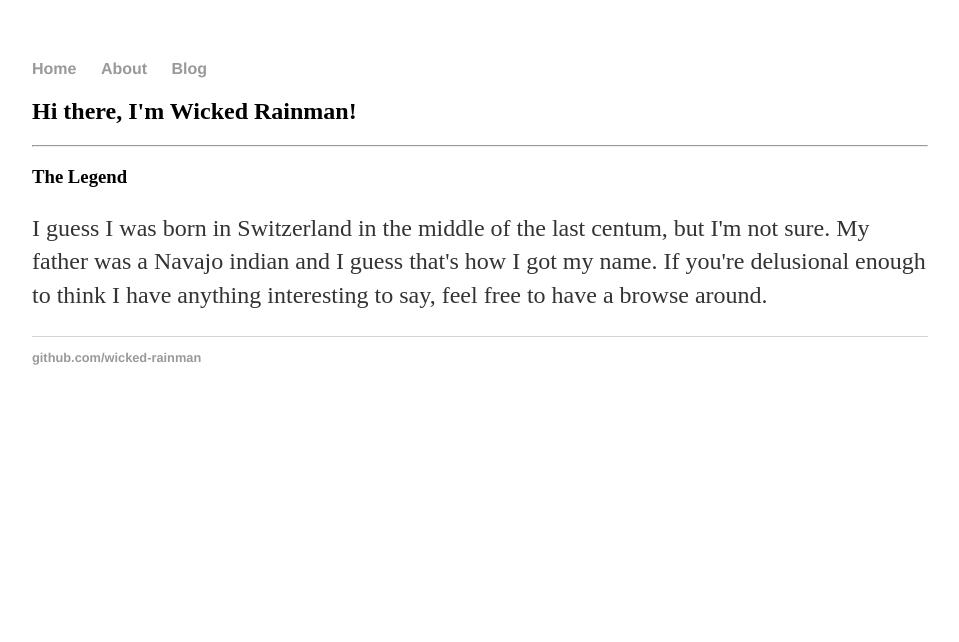
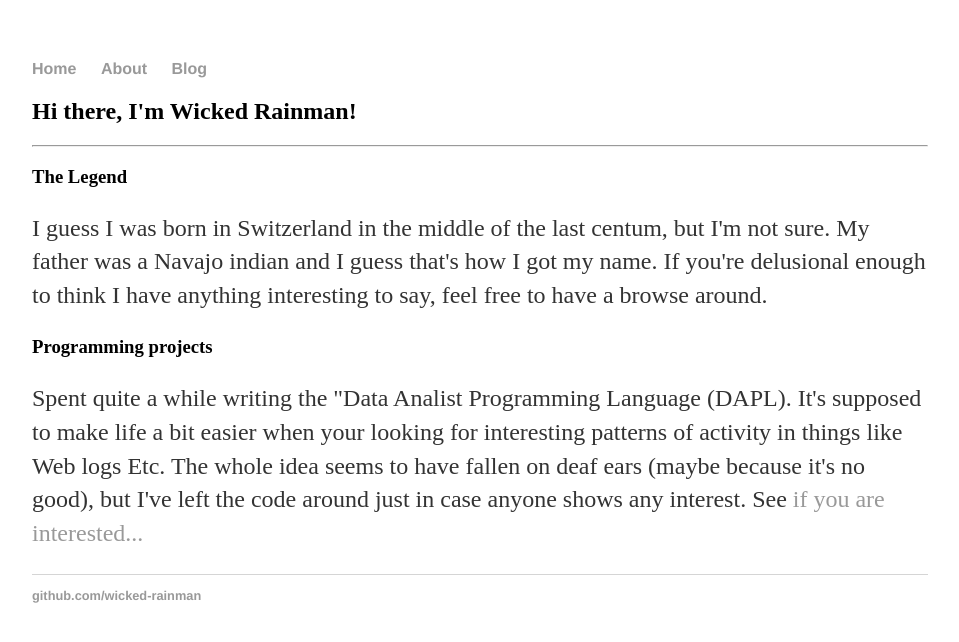
Before and after one commit to wicked-rainman/wicked-rainman.github.io, a Jekyll site: the page built from index.html, in a window 1280 px wide. Shown: the top 642 px of the page, without its empty margins (160-1119 px from the left). Built offline with Jekyll 4.4.1, drawn with Linux system fonts in a browser that asks for light colours.

Commit message:
Update index.html

```diff
--- a/index.html
+++ b/index.html
@@ -9,3 +9,11 @@ title: Wicked Rainman
 		Navajo indian and I guess that's how I got my name. If you're delusional enough to
 		think I have anything interesting to say, feel free to have a browse around.</p>
 </div><!-- /.blurb -->
+
+<h3>Programming projects</h3>
+
+<p>Spent quite a while writing the "Data Analist Programming Language (DAPL). It's supposed to make life
+	a bit easier when your looking for interesting patterns of activity in things like Web logs Etc.
+	The whole idea seems to have fallen on deaf ears (maybe because it's no good), but I've left the code
+	around just in case anyone shows any interest. See <a href="https://github.com/wicked-rainman/DAPL"</a>
+	if you are interested...</p>
```
